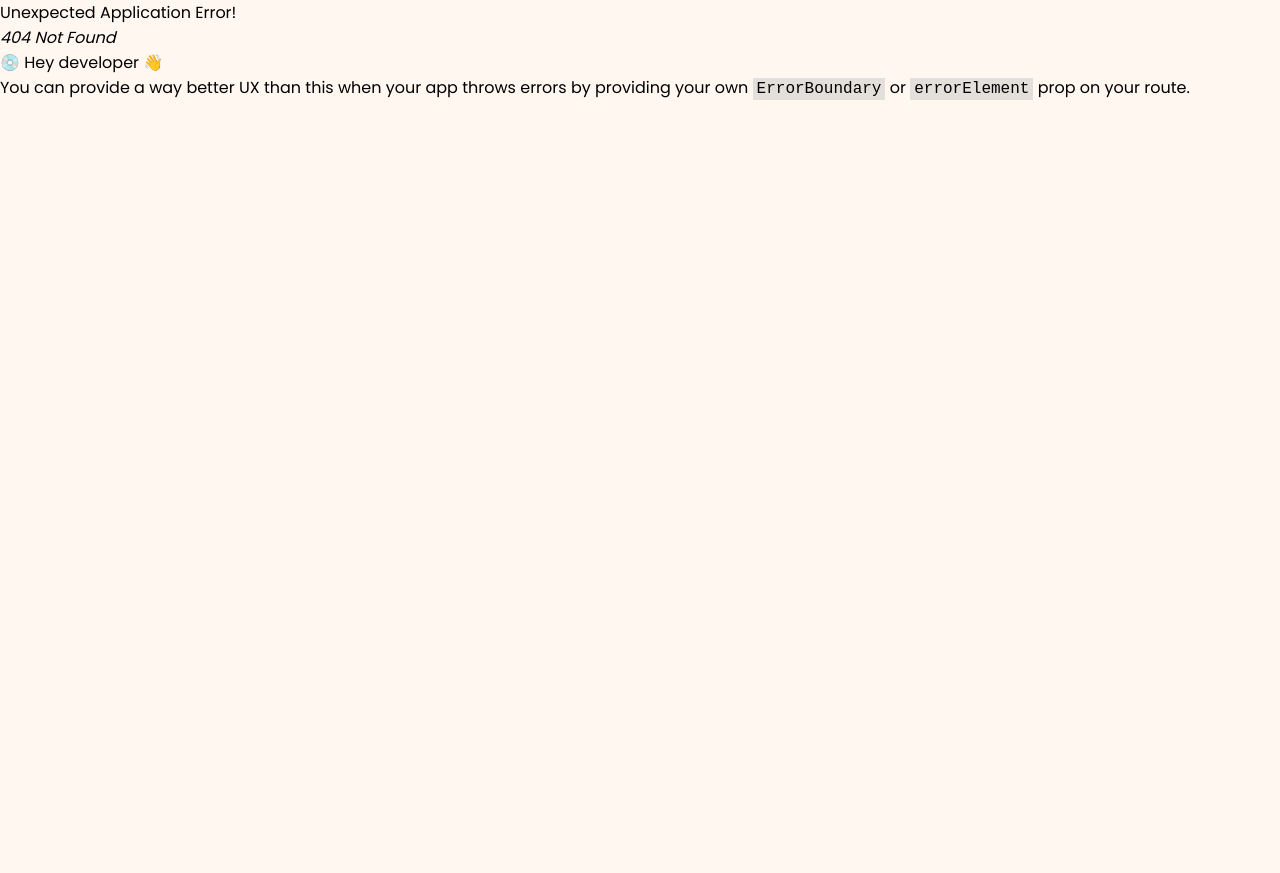
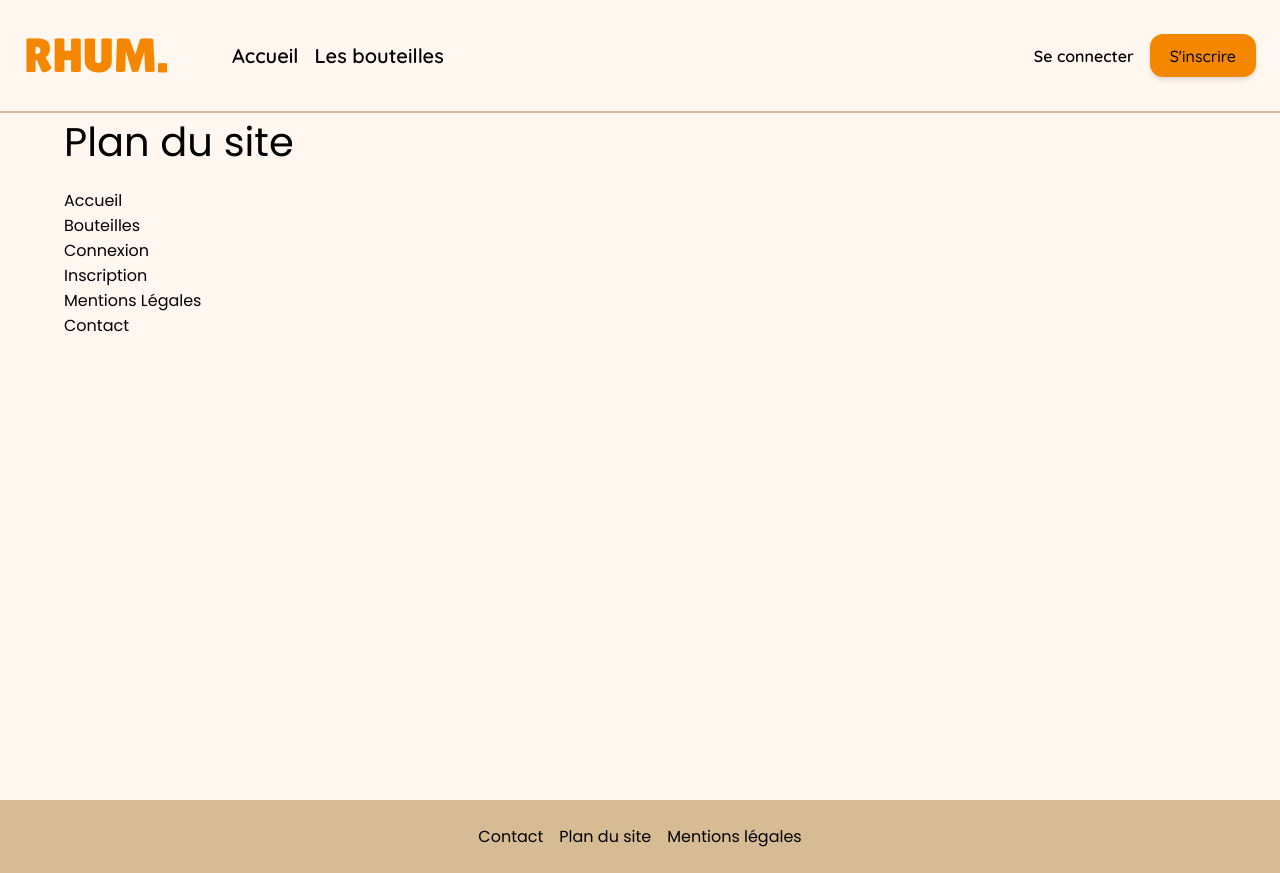
Before and after one commit to LoiseauB/rhum., a React (Vite) app: page /plan in a window 1280 px wide. Before the commit this address had no page. Before the commit the page ends 800 px from the top, so only its background shows below. Built offline with nearby package versions, Linux system fonts and the light colour scheme.

Commit message:
feat: site plan

```diff
--- a/src/components/layout/Footer.tsx
+++ b/src/components/layout/Footer.tsx
@@ -2,8 +2,8 @@ import { Link } from 'react-router-dom';
 
 const Footer = () => (
   <footer className="bg-secondary p-3 flex justify-center gap-2">
-    <Link to="#">Contact</Link>
-    <Link to="#">Plan du site</Link>
+    <Link to="/contact">Contact</Link>
+    <Link to="/plan">Plan du site</Link>
     <Link to="/legals">Mentions légales</Link>
   </footer>
 );
--- /dev/null
+++ b/src/pages/Contact.tsx
@@ -0,0 +1,17 @@
+import useTitle from '../hooks/useTitle';
+
+const Contact = () => {
+  useTitle('Contact');
+  return (
+    <>
+      <h1 className="text-xl m-b-2">Nous contacter</h1>
+      <p>
+        Si vous rencontrez un problème sur notre site vous pouvez{' '}
+        <a className="text-accent" href="mailto:bapt.loiseau+rhum@gmail.com">
+          nous conctater
+        </a>
+      </p>
+    </>
+  );
+};
+export default Contact;
--- /dev/null
+++ b/src/pages/SitePlan.tsx
@@ -0,0 +1,30 @@
+import { NavLink } from 'react-router-dom';
+
+const SitePlan = () => {
+  return (
+    <>
+      <h1 className='text-xl m-b-2'>Plan du site</h1>
+      <ul>
+        <li>
+          <NavLink to="/">Accueil</NavLink>
+        </li>
+        <li>
+          <NavLink to="/bottles">Bouteilles</NavLink>
+        </li>
+        <li>
+          <NavLink to="/login">Connexion</NavLink>
+        </li>
+        <li>
+          <NavLink to="/register">Inscription</NavLink>
+        </li>
+        <li>
+          <NavLink to="/legals">Mentions Légales</NavLink>
+        </li>
+        <li>
+          <NavLink to="/contact">Contact</NavLink>
+        </li>
+      </ul>
+    </>
+  );
+};
+export default SitePlan;
```
Also changed, not shown: src/routes/Router.tsx (+10 -0 lines).
